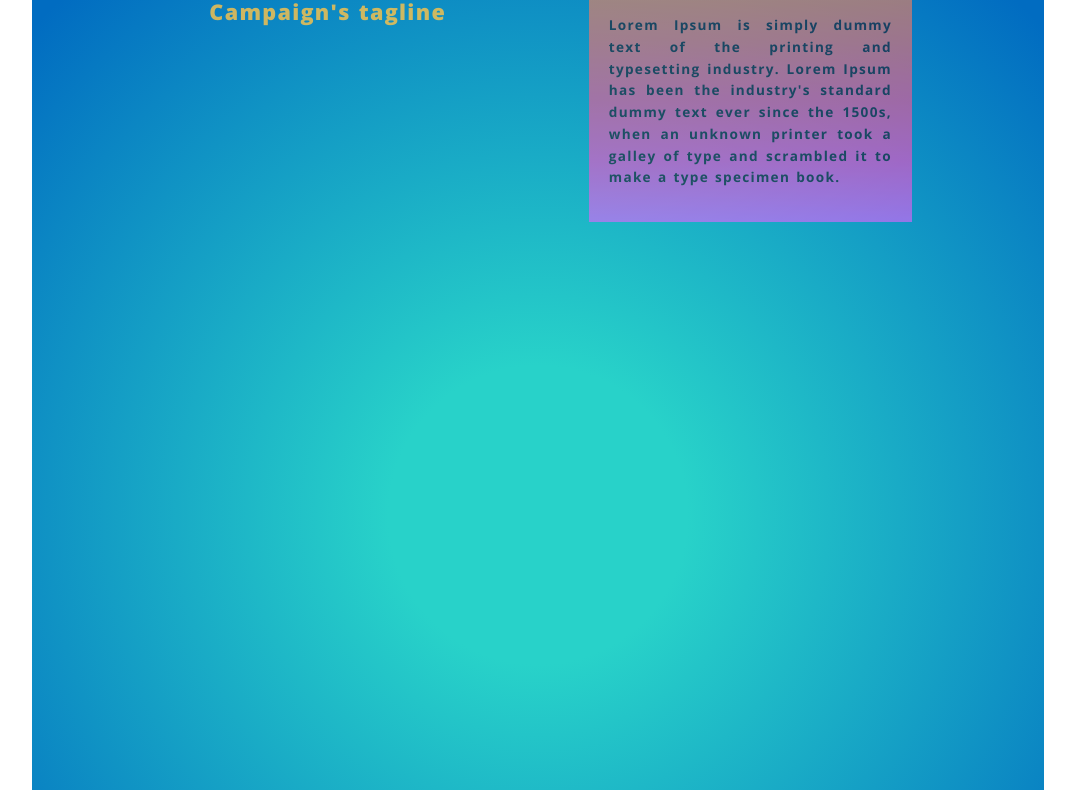
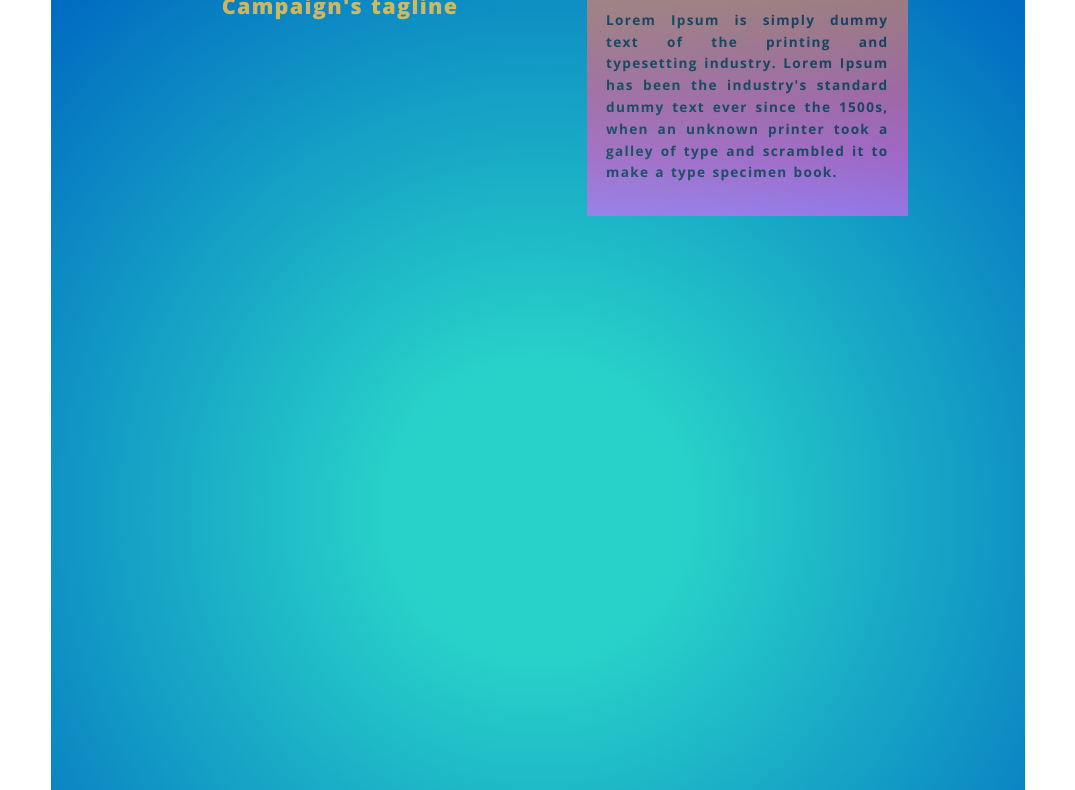
Before and after one commit to MikeNguyenLeister/mmp460-site, a plain HTML site: page index.html in a window 1280 px wide. Shown: the part 254-1044 px from the top of the page, without its empty margins (102-1177 px from the left). Drawn offline with nearby package versions, Linux system fonts and the light colour scheme.

Commit message:
Update styles.css

```diff
--- a/styles.css
+++ b/styles.css
@@ -91,7 +91,7 @@ color: #ffc449; opacity: .8;
 
 #wrapper{
 
-  max-width: 80%;
+  max-width: 77%;
   margin: 0 auto;
 
 
@@ -142,7 +142,7 @@ background-image: linear-gradient(to bottom, #ff894e, #ff6f6b, #ff5694, #ff4fc8,
    padding: 2%;
    margin-top: -9.5%;
    margin-left: 55%;
-   margin-right: 13%;
+   margin-right: 12%;
    font-size: .85em;
    line-height: 160%;
    color: #221824;
```
